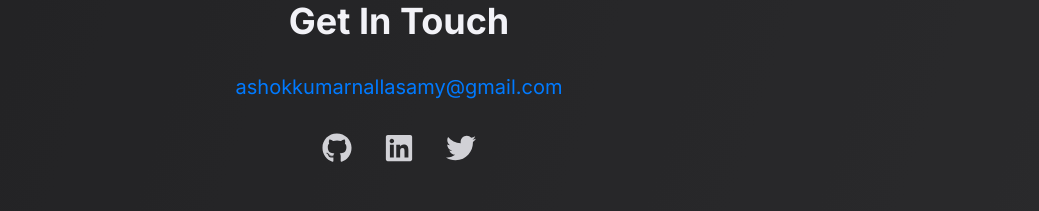
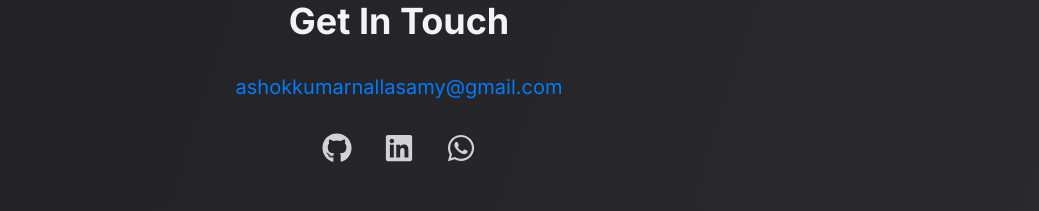
Before and after one commit to AshokkumarNallasamy/portfolio, a React (Create React App) app: page / in a window 1280 px wide. Shown: the part 3140-3351 px from the top of the page, without its empty margins (241-1280 px from the left). Built offline with nearby package versions, Linux system fonts and the light colour scheme.

Commit message:
Changes in linkedin and github url

```diff
--- a/src/App.jsx
+++ b/src/App.jsx
@@ -1,6 +1,6 @@
 import React, { useState, useEffect, useRef } from 'react';
 import { motion, useScroll, useTransform, AnimatePresence } from 'framer-motion';
-import { FaGithub, FaLinkedin, FaTwitter, FaApple, FaSwift, FaDownload, FaMobile, FaLaptopCode, FaArrowUp } from 'react-icons/fa';
+import { FaGithub, FaLinkedin, FaTwitter, FaApple, FaSwift, FaDownload, FaMobile, FaLaptopCode, FaArrowUp, FaWhatsapp } from 'react-icons/fa';
 import { SiXcode, SiFirebase, SiSwift, SiAppstore } from 'react-icons/si';
 import { useInView } from 'react-intersection-observer';
 import emailjs from '@emailjs/browser';
@@ -874,7 +874,7 @@ const App = () => {
                   rotate: 5,
                   transition: { duration: 0.2 }
                 }}
-                href="https://github.com"
+                href="https://github.com/AshokkumarNallasamy"
                 className="text-2xl md:text-3xl text-gray-300 hover:text-primary"
               >
                 <FaGithub />
@@ -885,7 +885,7 @@ const App = () => {
                   rotate: 5,
                   transition: { duration: 0.2 }
                 }}
-                href="https://linkedin.com"
+                href="www.linkedin.com/in/ashokkumar01"
                 className="text-2xl md:text-3xl text-gray-300 hover:text-primary"
               >
                 <FaLinkedin />
@@ -896,10 +896,10 @@ const App = () => {
                   rotate: 5,
                   transition: { duration: 0.2 }
                 }}
-                href="https://twitter.com"
+                href={`https://wa.me/${9360436613}?text=${encodeURIComponent("Hey!\nAshokkumar Nallasamy.")}`}
                 className="text-2xl md:text-3xl text-gray-300 hover:text-primary"
               >
-                <FaTwitter />
+                <FaWhatsapp />
               </motion.a>
             </div>
 
```
Also changed, not shown: 8 other files (tests, documents, lock files or other folders).
